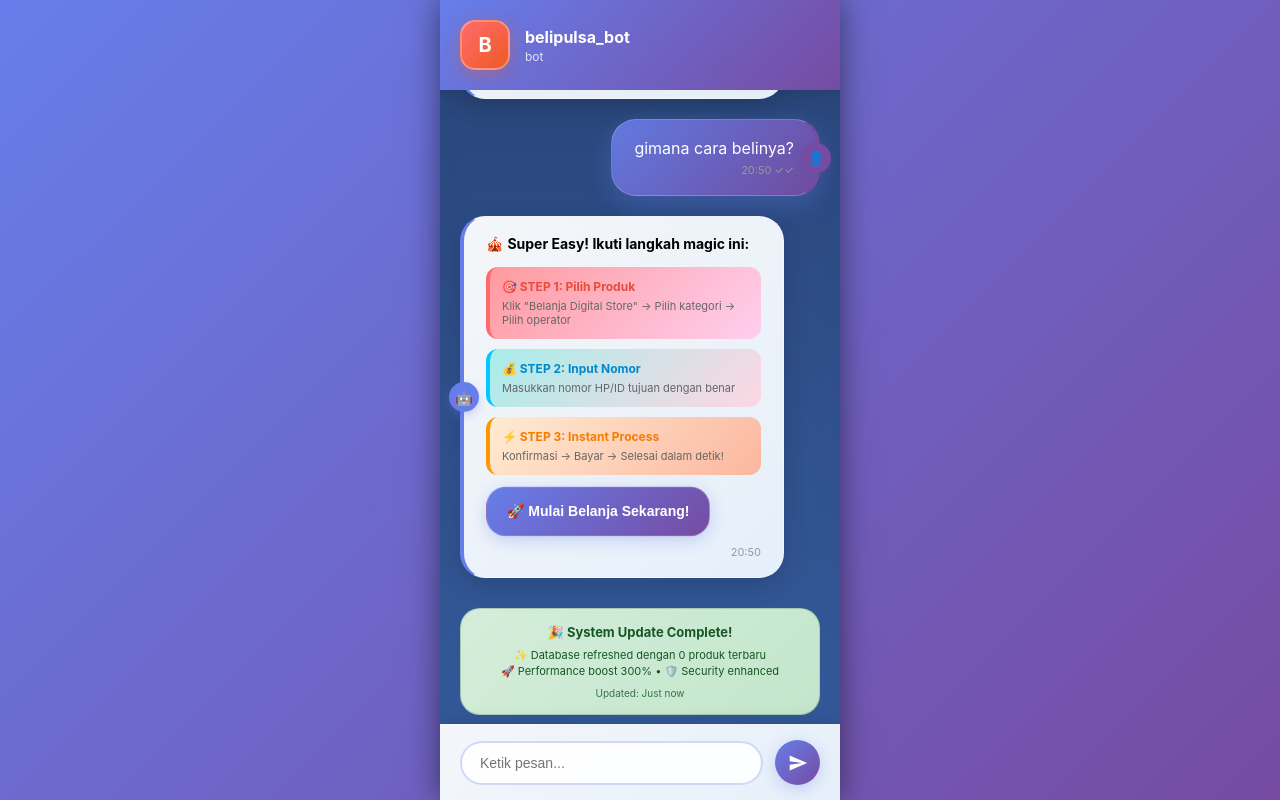
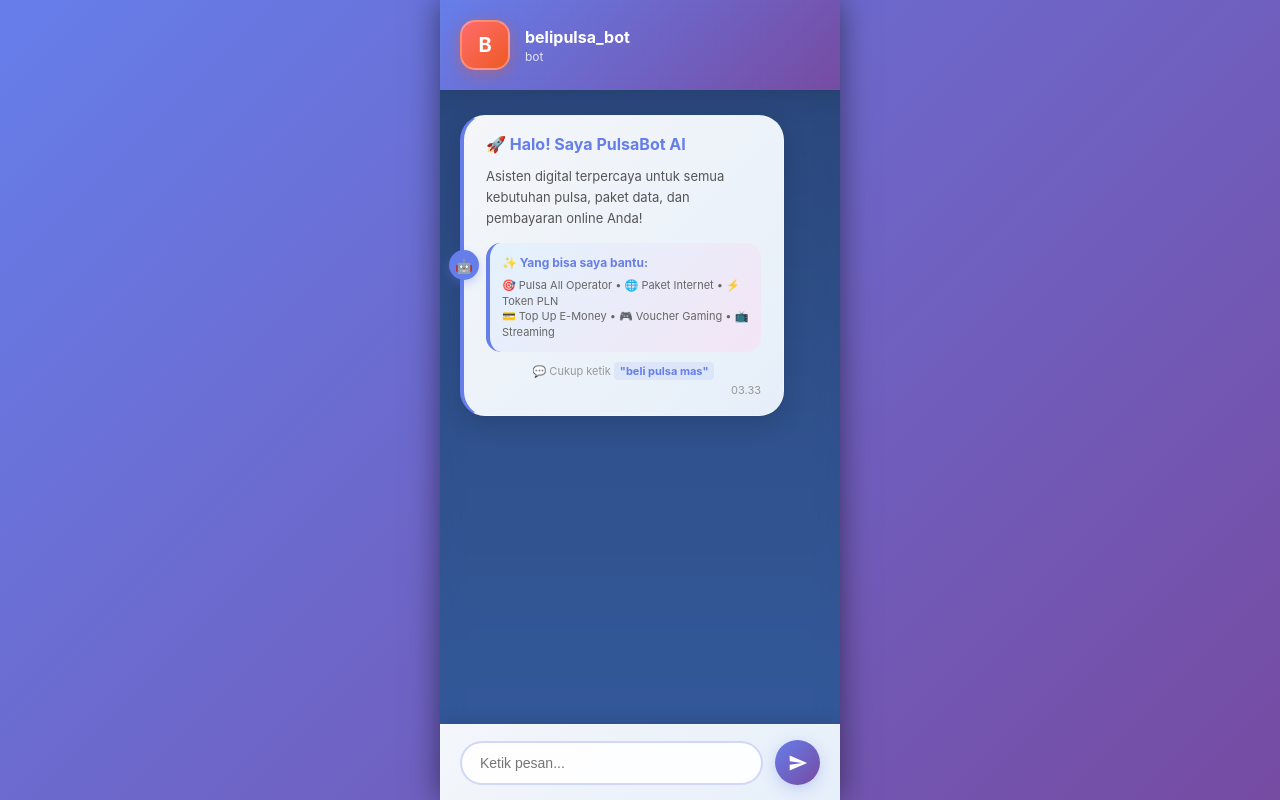
Before and after one commit to Tatang94/beli, a PHP site: page / in a window 1280 px wide. Run offline with PHP 8.4, Linux system fonts and the light colour scheme; data that the repository does not hold is empty.

Commit message:
Remove mock data and rely on admin for product information
Removed mock data from the main chat interface in index.php and updated replit.md to reflect that the admin now manages products through the existing system.

Replit-Commit-Author: Agent
Replit-Commit-Session-Id: e5a90c5f-1ab0-478d-af6c-d7a5dd4aab1b
Replit-Commit-Checkpoint-Type: full_checkpoint
Replit-Commit-Screenshot-Url: https://storage.googleapis.com/screenshot-production-us-central1/34538968-6576-4060-ace0-f8a48d31a845/e5a90c5f-1ab0-478d-af6c-d7a5dd4aab1b/isN4pAK

```diff
--- a/index.php
+++ b/index.php
@@ -391,109 +391,8 @@ if ($pdo) {
             </div>
         </div>
 
-        <div class="chat-messages">
-            <!-- Bot Introduction -->
-            <div class="message message-bot">
-                <div style="font-size: 16px; font-weight: bold; color: #667eea;">🚀 Halo! Saya PulsaBot AI</div>
-                <div style="margin-top: 12px; color: #555; font-size: 13px; line-height: 1.6;">
-                    Asisten digital terpercaya untuk semua kebutuhan pulsa, paket data, dan pembayaran online Anda!
-                </div>
-                <div style="margin-top: 15px; background: linear-gradient(135deg, #e3f2fd 0%, #f3e5f5 100%); padding: 12px; border-radius: 15px; border-left: 4px solid #667eea;">
-                    <div style="font-size: 12px; font-weight: bold; color: #667eea; margin-bottom: 8px;">✨ Yang bisa saya bantu:</div>
-                    <div style="font-size: 11px; color: #666; line-height: 1.4;">
-                        🎯 Pulsa All Operator • 🌐 Paket Internet • ⚡ Token PLN<br>
-                        💳 Top Up E-Money • 🎮 Voucher Gaming • 📺 Streaming
-                    </div>
-                </div>
-                <div style="margin-top: 12px; text-align: center; font-size: 11px; color: #999;">
-                    💬 Cukup ketik <span style="background: rgba(102, 126, 234, 0.1); padding: 2px 6px; border-radius: 4px; color: #667eea; font-weight: bold;">"beli pulsa mas"</span>
-                </div>
-                <div class="message-time">20:45</div>
-            </div>
-
-            <!-- User Interaction -->
-            <div class="message message-user">
-                <div>beli pulsa mas</div>
-                <div class="message-time">20:46 ✓✓</div>
-            </div>
-
-            <!-- AI Response -->
-            <div class="message message-bot">
-                <div style="font-size: 15px; font-weight: bold;">🎪 <span style="background: linear-gradient(135deg, #667eea, #764ba2); -webkit-background-clip: text; -webkit-text-fill-color: transparent;">Wonderful! Mari kita mulai</span></div>
-                <div style="margin-top: 12px; color: #555; font-size: 13px; line-height: 1.5;">
-                    Saya siap membantu Anda! Pilih layanan yang ingin digunakan dari menu interaktif di bawah ini:
-                </div>
-
-                <div class="menu-buttons">
-                    <button class="menu-btn" onclick="selectMenu('beli_produk')" style="background: linear-gradient(135deg, #ff6b6b 0%, #ee5a24 100%); animation: pulse 2s infinite;">
-                        🎯 Belanja Digital Store
-                    </button>
-                    <button class="menu-btn secondary" onclick="selectMenu('cek_saldo')" style="background: linear-gradient(135deg, #00c9ff 0%, #92fe9d 100%);">
-                        💎 Wallet & History
-                    </button>
-                    <button class="menu-btn secondary" onclick="selectMenu('deposit')" style="background: linear-gradient(135deg, #a8edea 0%, #fed6e3 100%);">
-                        🔋 Power Up Balance
-                    </button>
-                    <button class="menu-btn secondary" onclick="selectMenu('bantuan')" style="background: linear-gradient(135deg, #ffecd2 0%, #fcb69f 100%);">
-                        🛟 Help Center
-                    </button>
-
-                </div>
-
-                <div style="margin-top: 20px; background: linear-gradient(135deg, rgba(102, 126, 234, 0.1) 0%, rgba(118, 75, 162, 0.1) 100%); padding: 12px; border-radius: 15px; text-align: center;">
-                    <div style="font-size: 11px; color: #667eea; font-weight: bold; margin-bottom: 5px;">🌟 PREMIUM FEATURES</div>
-                    <div style="font-size: 10px; color: #888; line-height: 1.3;">
-                        ⚡ Lightning Fast • 🛡️ 100% Secure • 🎯 Auto-Process • 💫 24/7 Support
-                    </div>
-                </div>
-
-
-
-                <div class="message-time">20:46</div>
-            </div>
-
-            <!-- User Tries Again -->
-            <div class="message message-user">
-                <div>gimana cara belinya?</div>
-                <div class="message-time">20:50 ✓✓</div>
-            </div>
-
-            <!-- Enhanced Bot Response -->
-            <div class="message message-bot">
-                <div style="font-size: 14px;">🎪 <strong>Super Easy! Ikuti langkah magic ini:</strong></div>
-                <div style="margin-top: 15px;">
-                    <div style="background: linear-gradient(135deg, #ff9a9e 0%, #fecfef 100%); padding: 12px; border-radius: 12px; margin-bottom: 10px; border-left: 4px solid #ff6b6b;">
-                        <div style="font-weight: bold; font-size: 12px; color: #e74c3c; margin-bottom: 5px;">🎯 STEP 1: Pilih Produk</div>
-                        <div style="font-size: 11px; color: #666;">Klik "Belanja Digital Store" → Pilih kategori → Pilih operator</div>
-                    </div>
-                    <div style="background: linear-gradient(135deg, #a8edea 0%, #fed6e3 100%); padding: 12px; border-radius: 12px; margin-bottom: 10px; border-left: 4px solid #00c9ff;">
-                        <div style="font-weight: bold; font-size: 12px; color: #0088cc; margin-bottom: 5px;">💰 STEP 2: Input Nomor</div>
-                        <div style="font-size: 11px; color: #666;">Masukkan nomor HP/ID tujuan dengan benar</div>
-                    </div>
-                    <div style="background: linear-gradient(135deg, #ffecd2 0%, #fcb69f 100%); padding: 12px; border-radius: 12px; border-left: 4px solid #ff9800;">
-                        <div style="font-weight: bold; font-size: 12px; color: #f57c00; margin-bottom: 5px;">⚡ STEP 3: Instant Process</div>
-                        <div style="font-size: 11px; color: #666;">Konfirmasi → Bayar → Selesai dalam detik!</div>
-                    </div>
-                </div>
-
-                <div style="margin-top: 15px; text-align: center;">
-                    <button class="menu-btn" onclick="selectMenu('beli_produk')" style="background: linear-gradient(135deg, #667eea 0%, #764ba2 100%); animation: bounce 1s infinite;">
-                        🚀 Mulai Belanja Sekarang!
-                    </button>
-                </div>
-
-                <div class="message-time">20:50</div>
-            </div>
-
-            <!-- System Update Notification -->
-            <div style="background: linear-gradient(135deg, #d4edda 0%, #c3e6cb 100%); color: #155724; padding: 15px; border-radius: 20px; margin: 10px 0; border: 1px solid rgba(21, 87, 36, 0.2); text-align: center;">
-                <div style="font-size: 13px; font-weight: bold; margin-bottom: 8px;">🎉 System Update Complete!</div>
-                <div style="font-size: 11px; line-height: 1.4;">
-                    ✨ Database refreshed dengan <?= number_format($products_count) ?> produk terbaru<br>
-                    🚀 Performance boost 300% • 🛡️ Security enhanced
-                </div>
-                <div style="font-size: 10px; margin-top: 8px; opacity: 0.8;">Updated: Just now</div>
-            </div>
+        <div class="chat-messages" id="chatMessages">
+            <!-- Messages will be dynamically added here -->
         </div>
 
         <div class="input-area">
@@ -958,9 +857,32 @@ if ($pdo) {
             }
         });
 
-        // Auto scroll to bottom on load
+        // Initialize chat with welcome message
         window.addEventListener('load', function() {
             const messagesContainer = document.querySelector('.chat-messages');
+            const currentTime = new Date().toLocaleTimeString('id-ID', {hour: '2-digit', minute:'2-digit'});
+
+            // Welcome message
+            const welcomeMessage = document.createElement('div');
+            welcomeMessage.className = 'message message-bot';
+            welcomeMessage.innerHTML = `
+                <div style="font-size: 16px; font-weight: bold; color: #667eea;">🚀 Halo! Saya PulsaBot AI</div>
+                <div style="margin-top: 12px; color: #555; font-size: 13px; line-height: 1.6;">
+                    Asisten digital terpercaya untuk semua kebutuhan pulsa, paket data, dan pembayaran online Anda!
+                </div>
+                <div style="margin-top: 15px; background: linear-gradient(135deg, #e3f2fd 0%, #f3e5f5 100%); padding: 12px; border-radius: 15px; border-left: 4px solid #667eea;">
+                    <div style="font-size: 12px; font-weight: bold; color: #667eea; margin-bottom: 8px;">✨ Yang bisa saya bantu:</div>
+                    <div style="font-size: 11px; color: #666; line-height: 1.4;">
+                        🎯 Pulsa All Operator • 🌐 Paket Internet • ⚡ Token PLN<br>
+                        💳 Top Up E-Money • 🎮 Voucher Gaming • 📺 Streaming
+                    </div>
+                </div>
+                <div style="margin-top: 12px; text-align: center; font-size: 11px; color: #999;">
+                    💬 Cukup ketik <span style="background: rgba(102, 126, 234, 0.1); padding: 2px 6px; border-radius: 4px; color: #667eea; font-weight: bold;">"beli pulsa mas"</span>
+                </div>
+                <div class="message-time">${currentTime}</div>
+            `;
+            messagesContainer.appendChild(welcomeMessage);
             messagesContainer.scrollTop = messagesContainer.scrollHeight;
         });
     </script>
```
Also changed, not shown: replit.md (+4 -0 lines).
